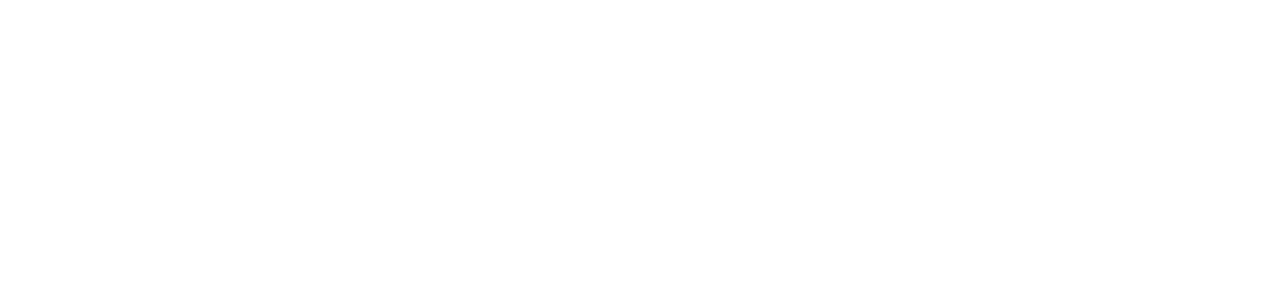
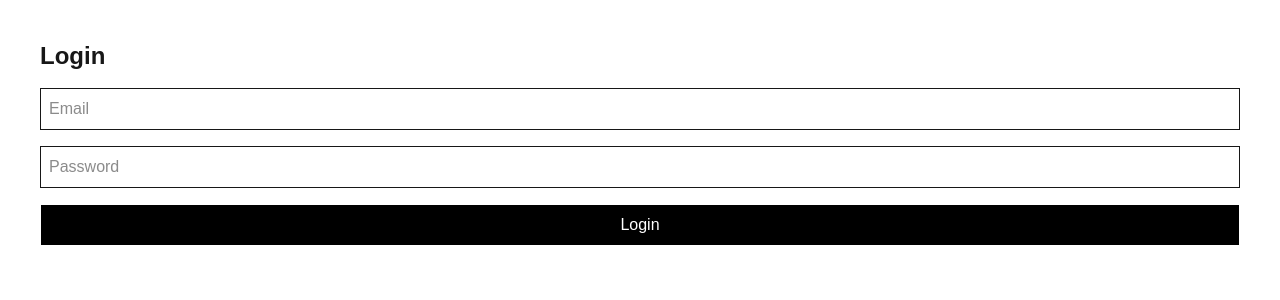
Before and after one commit to itz-prashant/ai-learning-js, a Next.js app in the folder 04/: page /login in a window 1280 px wide. Shown: the top 300 px of the page. Built offline with nearby package versions, Linux system fonts and the light colour scheme.

Commit message:
feat : craete login form

```diff
--- a/04/src/app/(auth)/login/page.tsx
+++ b/04/src/app/(auth)/login/page.tsx
@@ -1,11 +1,51 @@
-import React from 'react'
+"use client";
 
-const page = () => {
+import { useState } from "react";
+import { signIn } from "next-auth/react";
+
+export default function LoginPage() {
+  const [email, setEmail] = useState("");
+  const [password, setPassword] = useState("");
+
+  const handleLogin = async () => {
+    const res = await signIn("credentials", {
+      email,
+      password,
+      redirect: false,
+    });
+
+    if (res?.ok) {
+      console.log("Login success");
+    } else {
+      console.log("Login failed");
+    }
+  };
+
   return (
-    <div>
+    <div className="flex flex-col gap-4 p-10">
+      <h1 className="text-2xl font-bold">Login</h1>
 
+      <input
+        placeholder="Email"
+        value={email}
+        onChange={(e) => setEmail(e.target.value)}
+        className="border p-2"
+      />
+
+      <input
+        placeholder="Password"
+        type="password"
+        value={password}
+        onChange={(e) => setPassword(e.target.value)}
+        className="border p-2"
+      />
+
+      <button
+        onClick={handleLogin}
+        className="bg-black text-white p-2 border cursor-pointer"
+      >
+        Login
+      </button>
     </div>
-  )
+  );
 }
-
-export default page
```
